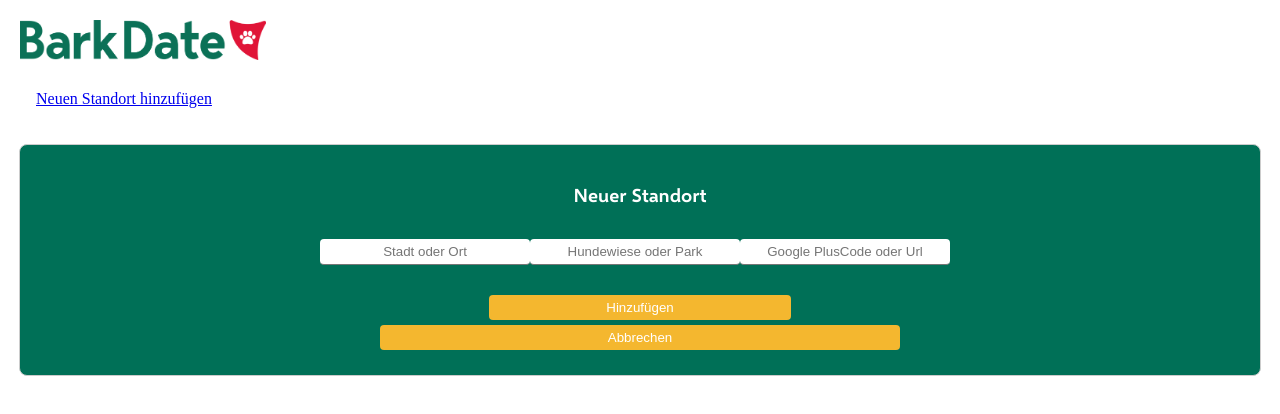
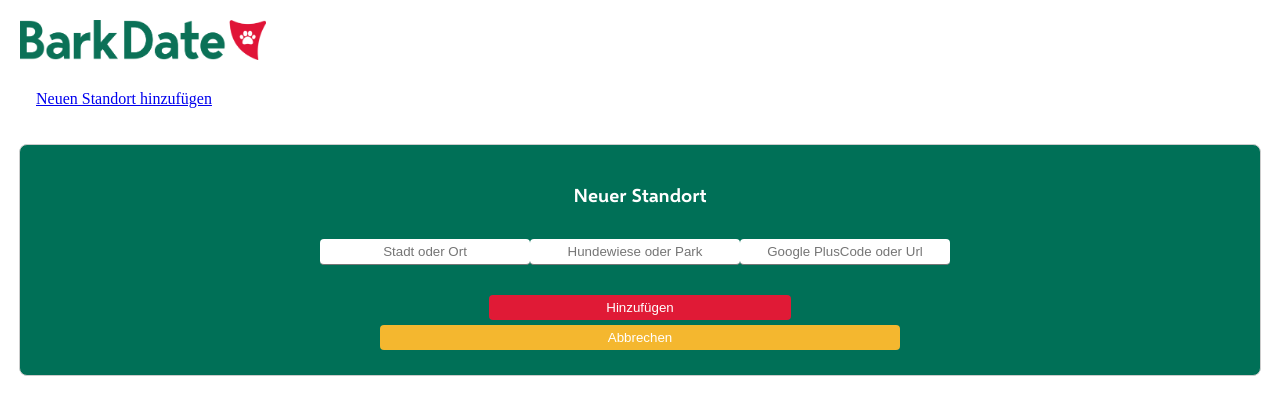
Before and after one commit to emea94/fullstack-capstone-barkdate-connect, a React (Vite) app in the folder frontend/: page /newlocation in a window 1280 px wide. In both pictures the pointer is over the button "Hinzufügen". Shown: the top 414 px of the page. Built offline with nearby package versions, Linux system fonts and the light colour scheme; no server answers; the HTML template or start-up script is replaced by a standard one.

Commit message:
add info for empty btn-submit:hover

```diff
--- a/frontend/src/components/NewLocation.css
+++ b/frontend/src/components/NewLocation.css
@@ -56,7 +56,7 @@ input {
 }
 
 .btn-submit:hover {
-
+    background-color: #E01A36;
 }
 
 .btn-cancel {
@@ -72,7 +72,7 @@ input {
 }
 
 .btn-cancel:hover {
-    background-color: #FF204E;
+    background-color: #E01A36;
 }
 
 .location-header {
```
